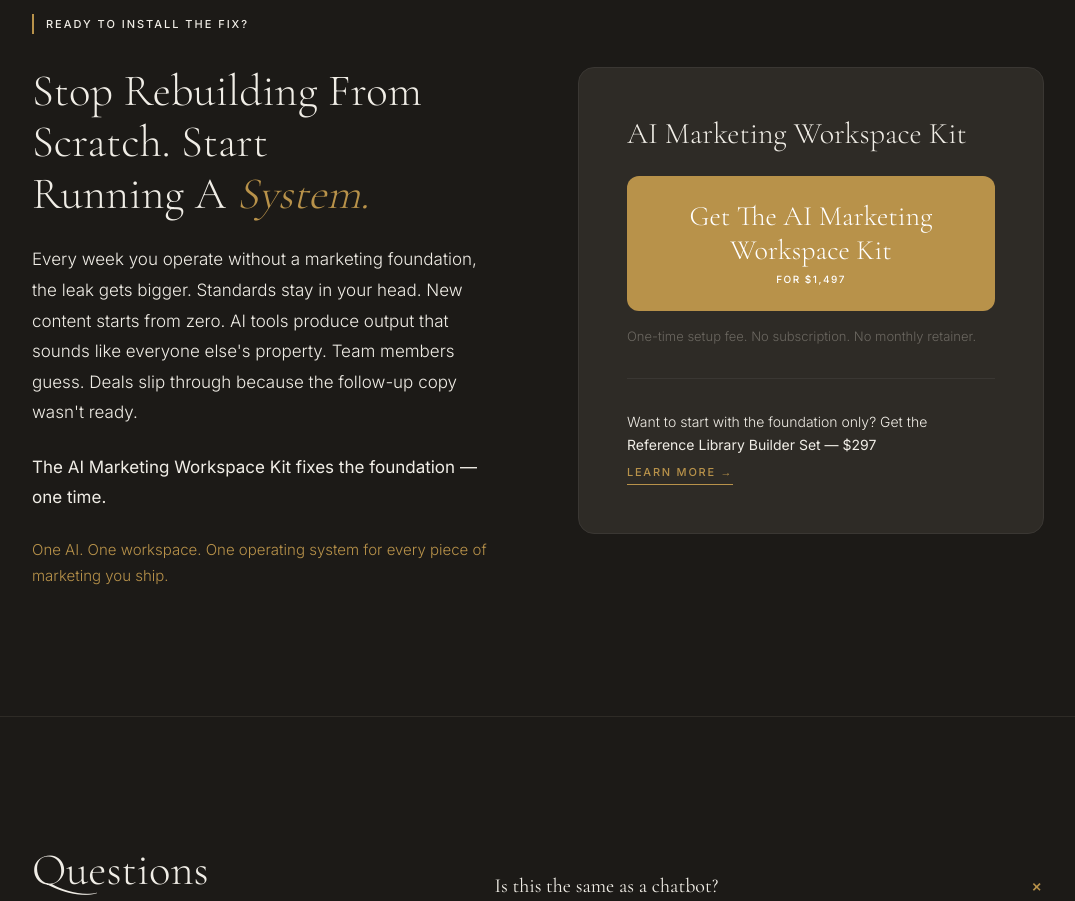
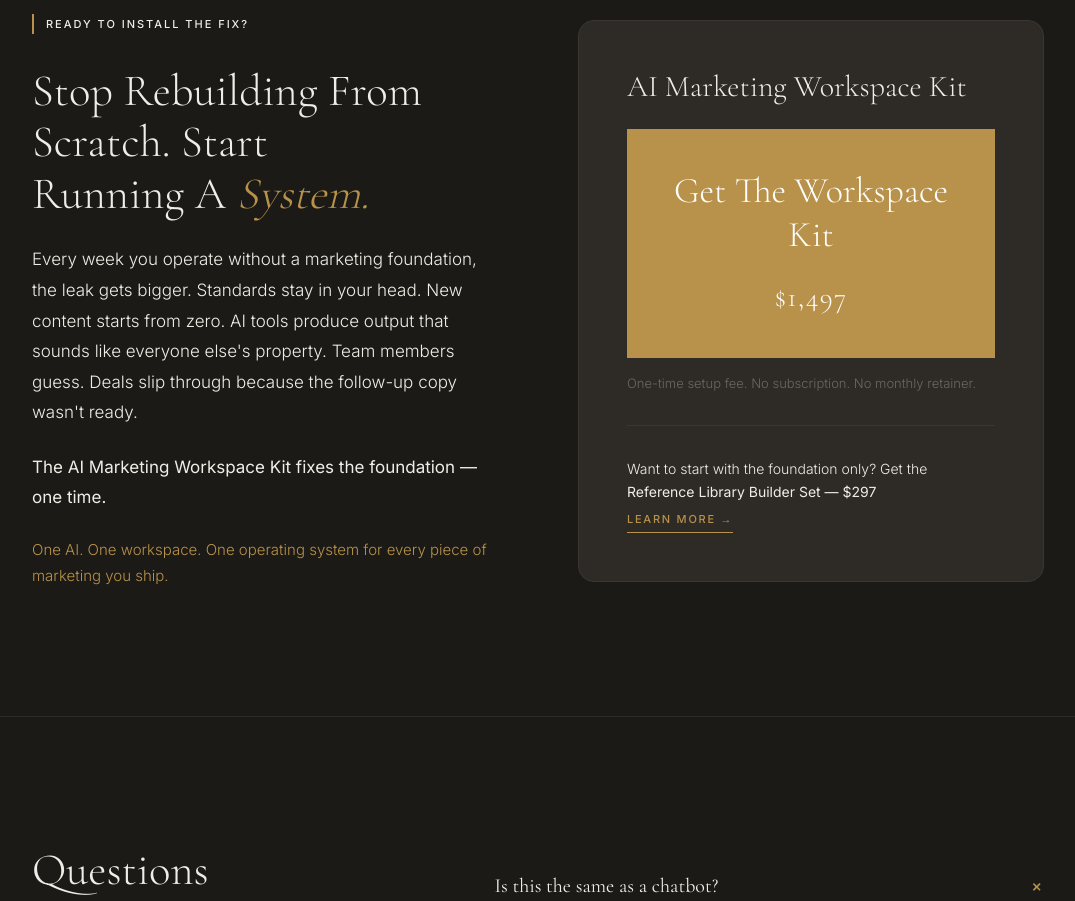
Before and after one commit to letsnavigatebmw/aperture-hospitality, a Next.js app: page /ai-solutions in a window 1280 px wide. Shown: the part 6040-6941 px from the top of the page, without its empty margins (102-1177 px from the left). Built offline with nearby package versions, Linux system fonts and the light colour scheme.

Commit message:
Update Workspace Kit CTA design: Larger fonts, more padding, serif price text - matches mockup

```diff
--- a/app/ai-solutions/page.tsx
+++ b/app/ai-solutions/page.tsx
@@ -304,9 +304,9 @@ export default function AISolutionsPage() {
             <div style={{ background: '#2e2b26', border: '1px solid #3a3733', padding: '3rem', borderRadius: '16px' }}>
               <h3 style={{ fontFamily: "'Cormorant Garamond', Georgia, serif", fontSize: '1.875rem', fontWeight: 300, color: '#F0EDE6', marginBottom: '1.5rem', lineHeight: 1.2 }}>AI Marketing Workspace Kit</h3>
 
-              <a href="/workplacekit" style={{ display: 'block', textAlign: 'center', padding: '1.5rem', background: '#B8924A', color: '#FFFFFF', border: 'none', borderRadius: '12px', textDecoration: 'none', transition: 'all 0.3s', marginBottom: '1rem', cursor: 'pointer', width: '100%', boxSizing: 'border-box' }} onMouseEnter={(e) => { e.currentTarget.style.background = '#9a7a3e'; }} onMouseLeave={(e) => { e.currentTarget.style.background = '#B8924A'; }}>
-                <div style={{ fontFamily: "'Cormorant Garamond', Georgia, serif", fontSize: '1.75rem', fontWeight: 300, marginBottom: '0.25rem', lineHeight: 1.2 }}>Get The AI Marketing Workspace Kit</div>
-                <div style={{ fontSize: '0.625rem', fontWeight: 500, letterSpacing: '0.15em', textTransform: 'uppercase' }}>For $1,497</div>
+              <a href="/workplacekit" style={{ display: 'block', textAlign: 'center', padding: '2.5rem 2rem', background: '#B8924A', color: '#FFFFFF', border: 'none', borderRadius: '0px', textDecoration: 'none', transition: 'all 0.3s', marginBottom: '1rem', cursor: 'pointer', width: '100%', boxSizing: 'border-box' }} onMouseEnter={(e) => { e.currentTarget.style.background = '#9a7a3e'; }} onMouseLeave={(e) => { e.currentTarget.style.background = '#B8924A'; }}>
+                <div style={{ fontFamily: "'Cormorant Garamond', Georgia, serif", fontSize: '2.25rem', fontWeight: 300, marginBottom: '1.25rem', lineHeight: 1.2 }}>Get The Workspace Kit</div>
+                <div style={{ fontFamily: "'Cormorant Garamond', Georgia, serif", fontSize: '1.75rem', fontWeight: 300, letterSpacing: '0.05em' }}>$1,497</div>
               </a>
 
               <p style={{ fontSize: '0.8125rem', fontWeight: 300, color: '#6B6760', marginBottom: '2rem', paddingBottom: '2rem', borderBottom: '1px solid #3a3733' }}>
--- a/app/page.tsx
+++ b/app/page.tsx
@@ -313,9 +313,9 @@ export default function Home() {
               <p className="text-sm text-muted leading-relaxed">
                 Complete toolkit for team enablement, training, and operational excellence.
               </p>
-              <a href="/workplacekit" style={{ display: 'block', textAlign: 'center', padding: '1.5rem', background: '#B8924A', color: '#FFFFFF', border: 'none', borderRadius: '12px', textDecoration: 'none', transition: 'all 0.3s', marginTop: '1.5rem', cursor: 'pointer', width: '100%', boxSizing: 'border-box' }} onMouseEnter={(e) => { e.currentTarget.style.background = '#9a7a3e'; }} onMouseLeave={(e) => { e.currentTarget.style.background = '#B8924A'; }}>
-                <div style={{ fontFamily: "'Cormorant Garamond', Georgia, serif", fontSize: '1.75rem', fontWeight: 300, marginBottom: '0.25rem', lineHeight: 1.2 }}>Get The AI Marketing Workspace Kit</div>
-                <div style={{ fontSize: '0.625rem', fontWeight: 500, letterSpacing: '0.15em', textTransform: 'uppercase' }}>For $1,497</div>
+              <a href="/workplacekit" style={{ display: 'block', textAlign: 'center', padding: '2rem 1.5rem', background: '#B8924A', color: '#FFFFFF', border: 'none', borderRadius: '0px', textDecoration: 'none', transition: 'all 0.3s', marginTop: '1.5rem', cursor: 'pointer', width: '100%', boxSizing: 'border-box' }} onMouseEnter={(e) => { e.currentTarget.style.background = '#9a7a3e'; }} onMouseLeave={(e) => { e.currentTarget.style.background = '#B8924A'; }}>
+                <div style={{ fontFamily: "'Cormorant Garamond', Georgia, serif", fontSize: '2rem', fontWeight: 300, marginBottom: '1rem', lineHeight: 1.2 }}>Get The Workspace Kit</div>
+                <div style={{ fontFamily: "'Cormorant Garamond', Georgia, serif", fontSize: '1.5rem', fontWeight: 300, letterSpacing: '0.05em' }}>$1,497</div>
               </a>
             </div>
           </div>
--- a/app/workplacekit/page.tsx
+++ b/app/workplacekit/page.tsx
@@ -71,9 +71,9 @@ export default function WorkplaceKitPage() {
                 The Hospitality Marketing Workspace Kit gives your property a complete marketing operating system — so your team can build, ship, and sell without waiting on you every time.
               </p>
               <div style={{ display: 'flex', flexDirection: 'column', gap: '1rem', width: '100%' }}>
-                <a href="/contact?product=workspace-kit" style={{ display: 'block', textAlign: 'center', padding: '3rem 2rem', background: '#B8924A', color: '#FFFFFF', border: 'none', borderRadius: '0px', textDecoration: 'none', transition: 'all 0.3s', cursor: 'pointer', width: '100%', boxSizing: 'border-box' }} onMouseEnter={(e) => { e.currentTarget.style.background = '#9a7a3e'; }} onMouseLeave={(e) => { e.currentTarget.style.background = '#B8924A'; }}>
-                <div style={{ fontFamily: "'Cormorant Garamond', Georgia, serif", fontSize: '2.25rem', fontWeight: 300, marginBottom: '1rem', lineHeight: 1.2 }}>Get The Workspace Kit</div>
-                <div style={{ fontFamily: "'Inter', sans-serif", fontSize: '1rem', fontWeight: 400, letterSpacing: '0.05em' }}>$1,497</div>
+                <a href="/contact?product=workspace-kit" style={{ display: 'block', textAlign: 'center', padding: '4rem 3rem', background: '#B8924A', color: '#FFFFFF', border: 'none', borderRadius: '0px', textDecoration: 'none', transition: 'all 0.3s', cursor: 'pointer', width: '100%', boxSizing: 'border-box' }} onMouseEnter={(e) => { e.currentTarget.style.background = '#9a7a3e'; }} onMouseLeave={(e) => { e.currentTarget.style.background = '#B8924A'; }}>
+                <div style={{ fontFamily: "'Cormorant Garamond', Georgia, serif", fontSize: '3rem', fontWeight: 300, marginBottom: '2rem', lineHeight: 1.2 }}>Get The Workspace Kit</div>
+                <div style={{ fontFamily: "'Cormorant Garamond', Georgia, serif", fontSize: '2.5rem', fontWeight: 300, letterSpacing: '0.05em' }}>$1,497</div>
               </a>
                 <a href="#whats-inside" style={{ display: 'block', textAlign: 'center', padding: '2.5rem 2rem', background: '#1C1A17', color: '#F0EDE6', border: '1px solid #4a4845', borderRadius: '0px', textDecoration: 'none', transition: 'all 0.3s', cursor: 'pointer', width: '100%', boxSizing: 'border-box' }} onMouseEnter={(e) => { e.currentTarget.style.background = '#2e2b26'; }} onMouseLeave={(e) => { e.currentTarget.style.background = '#1C1A17'; }}>
                 <div style={{ fontFamily: "'Cormorant Garamond', Georgia, serif", fontSize: '2rem', fontWeight: 300, marginBottom: '0rem' }}>See What's Inside</div>
@@ -98,9 +98,9 @@ export default function WorkplaceKitPage() {
                 ))}
               </ul>
 
-              <a href="/contact?product=workspace-kit" style={{ display: 'block', textAlign: 'center', padding: '2rem 1.5rem', background: '#B8924A', color: '#FFFFFF', border: 'none', width: '100%', boxSizing: 'border-box', borderRadius: '0px', textDecoration: 'none', transition: 'all 0.3s', marginBottom: '1rem', cursor: 'pointer' }} onMouseEnter={(e) => { e.currentTarget.style.background = '#9a7a3e'; }} onMouseLeave={(e) => { e.currentTarget.style.background = '#B8924A'; }}>
-                <div style={{ fontFamily: "'Cormorant Garamond', Georgia, serif", fontSize: '1.5rem', fontWeight: 300, marginBottom: '0.25rem' }}>Get The Workspace Kit</div>
-                <div style={{ fontSize: '0.9375rem', fontWeight: 400, letterSpacing: '0.05em' }}>$1,497</div>
+              <a href="/contact?product=workspace-kit" style={{ display: 'block', textAlign: 'center', padding: '3rem 2rem', background: '#B8924A', color: '#FFFFFF', border: 'none', width: '100%', boxSizing: 'border-box', borderRadius: '0px', textDecoration: 'none', transition: 'all 0.3s', marginBottom: '1rem', cursor: 'pointer' }} onMouseEnter={(e) => { e.currentTarget.style.background = '#9a7a3e'; }} onMouseLeave={(e) => { e.currentTarget.style.background = '#B8924A'; }}>
+                <div style={{ fontFamily: "'Cormorant Garamond', Georgia, serif", fontSize: '2.5rem', fontWeight: 300, marginBottom: '1.5rem' }}>Get The Workspace Kit</div>
+                <div style={{ fontFamily: "'Cormorant Garamond', Georgia, serif", fontSize: '2rem', fontWeight: 300, letterSpacing: '0.05em' }}>$1,497</div>
               </a>
               <a href="/contact?product=foundation-library" style={{ display: 'block', textAlign: 'center', padding: '1.5rem 1.5rem', background: 'transparent', color: 'var(--muted)', border: '1px solid var(--dark2)', fontSize: '0.6875rem', fontWeight: 500, letterSpacing: '0.16em', textTransform: 'uppercase', textDecoration: 'none', cursor: 'pointer' }} onMouseEnter={(e) => { e.currentTarget.style.background = 'var(--dark2)'; e.currentTarget.style.color = '#F0EDE6'; }} onMouseLeave={(e) => { e.currentTarget.style.background = 'transparent'; e.currentTarget.style.color = 'var(--muted)'; }}>
                 Start with Foundation Library only — $297
@@ -244,9 +244,9 @@ export default function WorkplaceKitPage() {
               <div style={{ fontSize: '0.625rem', fontWeight: 500, letterSpacing: '0.2em', textTransform: 'uppercase', color: 'var(--brass)', marginBottom: '1.5rem' }}>Hospitality Marketing Workspace Kit</div>
               <div style={{ fontFamily: "'Cormorant Garamond',Georgia,serif", fontSize: '3rem', fontWeight: 300, color: '#F0EDE6', lineHeight: 1, marginBottom: '0.25rem' }}>$1,497</div>
               <div style={{ fontSize: '0.8125rem', fontWeight: 300, color: 'var(--muted)', marginBottom: '2rem', paddingBottom: '2rem', borderBottom: '1px solid var(--dark2)' }}>One-time setup fee. No subscription. No monthly retainer.</div>
-              <a href="/contact?product=workspace-kit" style={{ display: 'block', textAlign: 'center', padding: '2rem 1.5rem', background: '#B8924A', color: '#FFFFFF', border: 'none', width: '100%', boxSizing: 'border-box', borderRadius: '0px', textDecoration: 'none', transition: 'all 0.3s', marginBottom: '1rem', cursor: 'pointer' }} onMouseEnter={(e) => { e.currentTarget.style.background = '#9a7a3e'; }} onMouseLeave={(e) => { e.currentTarget.style.background = '#B8924A'; }}>
-                <div style={{ fontFamily: "'Cormorant Garamond', Georgia, serif", fontSize: '1.5rem', fontWeight: 300, marginBottom: '0.25rem' }}>Get The Workspace Kit</div>
-                <div style={{ fontSize: '0.9375rem', fontWeight: 400, letterSpacing: '0.05em' }}>$1,497</div>
+              <a href="/contact?product=workspace-kit" style={{ display: 'block', textAlign: 'center', padding: '3rem 2rem', background: '#B8924A', color: '#FFFFFF', border: 'none', width: '100%', boxSizing: 'border-box', borderRadius: '0px', textDecoration: 'none', transition: 'all 0.3s', marginBottom: '1rem', cursor: 'pointer' }} onMouseEnter={(e) => { e.currentTarget.style.background = '#9a7a3e'; }} onMouseLeave={(e) => { e.currentTarget.style.background = '#B8924A'; }}>
+                <div style={{ fontFamily: "'Cormorant Garamond', Georgia, serif", fontSize: '2.5rem', fontWeight: 300, marginBottom: '1.5rem' }}>Get The Workspace Kit</div>
+                <div style={{ fontFamily: "'Cormorant Garamond', Georgia, serif", fontSize: '2rem', fontWeight: 300, letterSpacing: '0.05em' }}>$1,497</div>
               </a>
               <a href="/contact?product=foundation-library" style={{ display: 'block', textAlign: 'center', padding: '1.5rem 1.5rem', background: 'transparent', color: 'var(--muted)', border: '1px solid var(--dark2)', fontSize: '0.6875rem', fontWeight: 500, letterSpacing: '0.16em', textTransform: 'uppercase', textDecoration: 'none', cursor: 'pointer' }} onMouseEnter={(e) => { e.currentTarget.style.background = 'var(--dark2)'; e.currentTarget.style.color = '#F0EDE6'; }} onMouseLeave={(e) => { e.currentTarget.style.background = 'transparent'; e.currentTarget.style.color = 'var(--muted)'; }}>
                 Start with Foundation Library only — $297
```
